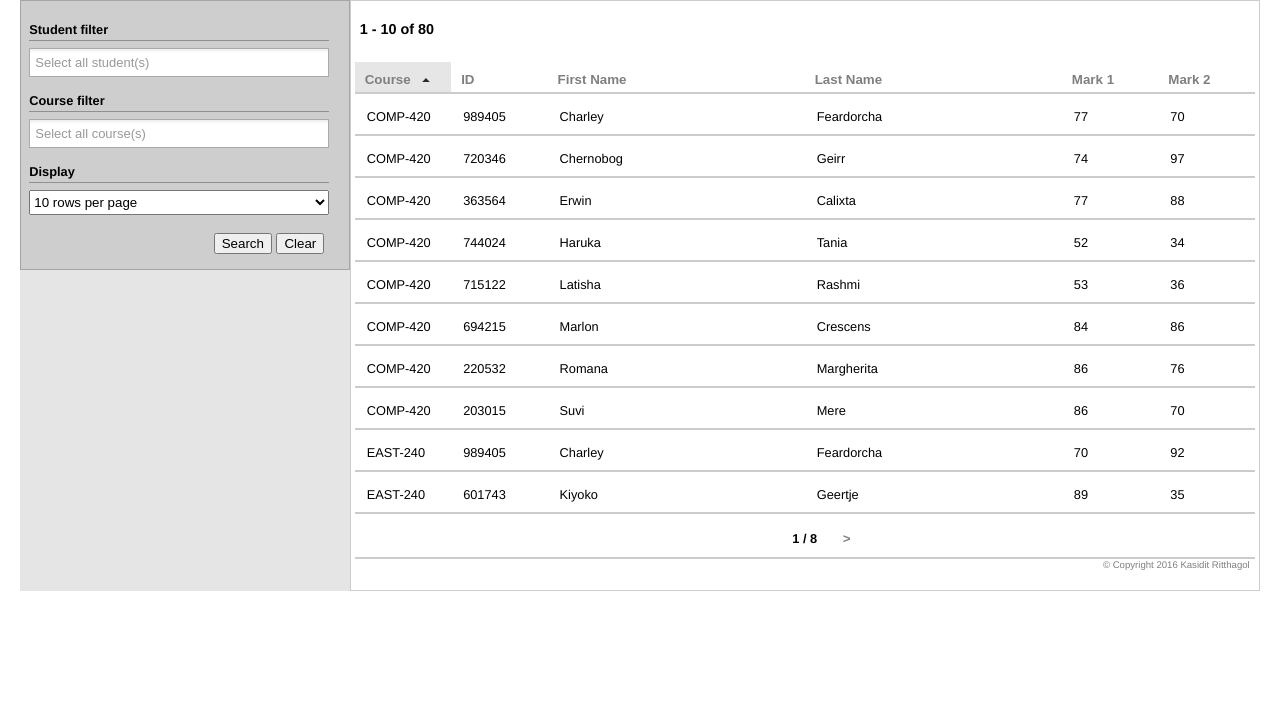
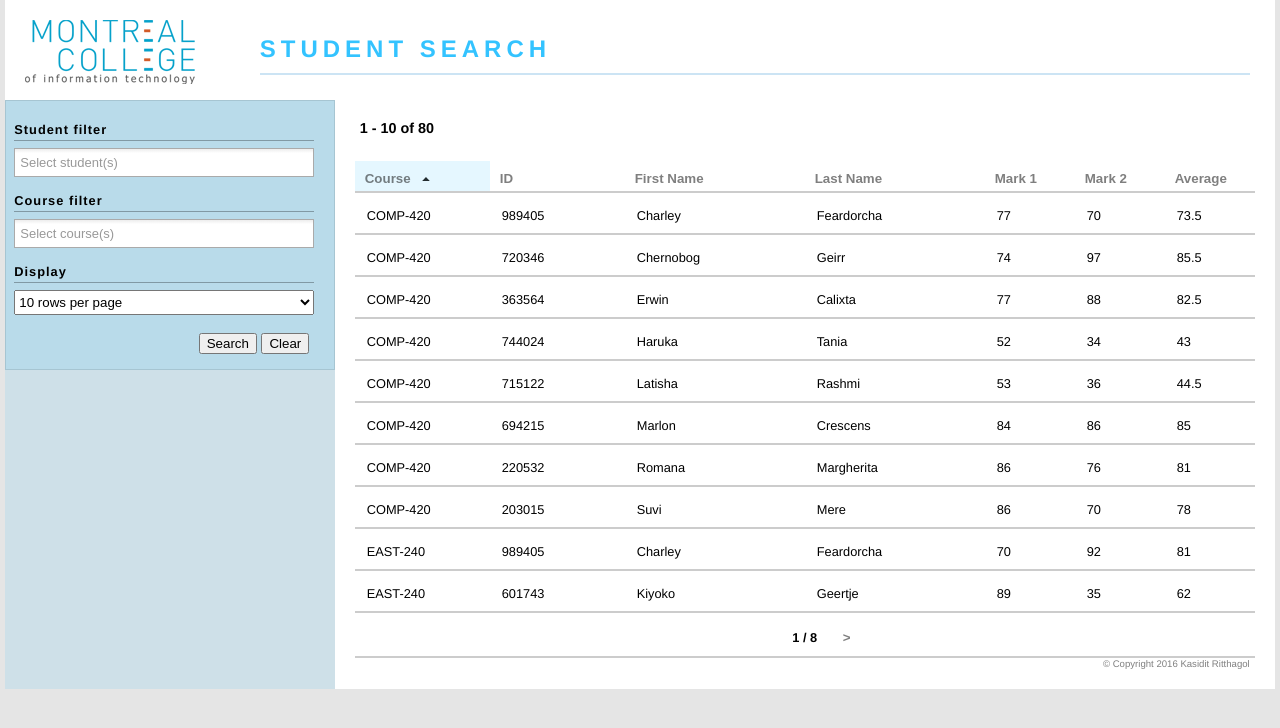
Before and after one commit to kritth/AdmissionWeb, a plain HTML site: page index.html in a window 1280 px wide. Drawn offline with Linux system fonts and the light colour scheme.

Commit message:
Update styling, layout, and fix #3
- Decorate the page layout
- Add average column
- Fix issue #3

```diff
--- a/index.html
+++ b/index.html
@@ -7,17 +7,25 @@
 	</head>
 	<body>
 		<div id="page-layout">
+			<!-- Logo on the top -->
+			<div id="pageLogo">
+				<img src="images/logo_mc_web.png" class="default-position">
+				<div id="pageTitle" class="default-position">
+					<span>STUDENT SEARCH</span>
+				</div>
+			</div>
+
 			<!-- Search panel on the left -->
 			<div id="searchPanel">
 				<div class="default-position">
 					<label for="student-list" class="default-position">Student filter</label>
-					<select data-placeholder="Select all student(s)" id="student-list" class="chosen-select multi-box default-position" multiple tabindex="2">
+					<select data-placeholder="Select student(s)" id="student-list" class="chosen-select multi-box default-position" multiple tabindex="2">
 						<option value=""></option>
 					</select>
 				</div>
 				<div class="default-position">
 					<label for="course-list" class="default-position">Course filter</label>
-					<select data-placeholder="Select all course(s)" id="course-list" class="chosen-select multi-box default-position" multiple tabindex="2">
+					<select data-placeholder="Select course(s)" id="course-list" class="chosen-select multi-box default-position" multiple tabindex="2">
 						<option value=""></option>
 					</select>
 				</div>
@@ -88,13 +96,20 @@
 									<img src="images/desc.gif" class="arrowDesc">
 								</div>
 							</th>
+							<th id="col6Header" class="colMark">
+								<button id="maHeader" class="rowHeader" onclick="search(6)">Average</button>
+								<div class="sortDirection col6">
+									<img src="images/asc.gif" class="arrowAsc">
+									<img src="images/desc.gif" class="arrowDesc">
+								</div>
+							</th>
 						</tr>
 					</thead>
 					<tbody>
 					</tbody>
 					<tfoot>
 						<tr>
-							<td colspan="6">
+							<td colspan="7">
 								<div id="table-footer">
 									<button id="prevBtn" onclick="prevPage()"><</button>
 									<span id="page-indicator">0 / 0</span>
--- a/scripts/functions.js
+++ b/scripts/functions.js
@@ -37,6 +37,7 @@ function insertRow(cid, sid, fn, ln, m1, m2) {
 				'<td><div class="regular">' + ln + '</div></td>' +
 				'<td><div class="regular">' + m1 + '</div></td>' +
 				'<td><div class="regular">' + m2 + '</div></td>' +
+				'<td><div class="regular">' + ((m1 + m2) / 2) + '</div></td>' +
 			'</tr>';
 }
 
@@ -46,7 +47,7 @@ var maxRow = 10;
 var curPage = 0;
 var currentSortOrder = -1;
 var sortDirection = 1;
-var rowHeaders = [$('#cidHeader'), $('#sidHeader'), $('#fnHeader'), $('#lnHeader'), $('#m1Header'), $('#m2Header')];
+var rowHeaders = [$('#cidHeader'), $('#sidHeader'), $('#fnHeader'), $('#lnHeader'), $('#m1Header'), $('#m2Header'), $('#maHeader')];
 var prevBtn = $('#prevBtn');
 var nextBtn = $('#nextBtn');
 
@@ -112,12 +113,6 @@ function nextPage() {
 	toPage(curPage);
 }
 
-// Search from using search button
-function clickSearch() {
-	curPage = 0;
-	search(0);
-}
-
 // Variables for arrows
 var arrowAry = [];
 var ARROW_ASC = 0;
@@ -133,6 +128,7 @@ function setArrowVisibility(prevSortOrder, sortOrder, sortDirection) {
 		arrowAry.push([$('.sortDirection.col3 .arrowAsc'), $('.sortDirection.col3 .arrowDesc')]);
 		arrowAry.push([$('.sortDirection.col4 .arrowAsc'), $('.sortDirection.col4 .arrowDesc')]);
 		arrowAry.push([$('.sortDirection.col5 .arrowAsc'), $('.sortDirection.col5 .arrowDesc')]);
+		arrowAry.push([$('.sortDirection.col6 .arrowAsc'), $('.sortDirection.col6 .arrowDesc')]);
 	}
 
 	// Set visibility for old order
@@ -261,8 +257,30 @@ function sortAry(aryToSory, sortOrder) {
 						: compareFn;
 			});
 			break;
+		case 6:				//sortOrder 6: Course ID > Average > First name
+			aryToSort.sort(function(a, b) {
+				var aFN = data.Students[a.sid].firstName;
+				var bFN = data.Students[b.sid].firstName;
+				var aAvg = (a.mark1 + a.mark2) / 2;
+				var bAvg = (b.mark1 + b.mark2) / 2;
+
+				var compareCid = (a.cid.localeCompare(b.cid)) * sortDirection;
+				var compareAvg = (aAvg - bAvg) * sortDirection;
+				var compareFn = (aFN.localeCompare(bFN)) * sortDirection;
+				return a.cid != b.cid ? compareCid
+						: aAvg != bAvg ? compareAvg
+						: compareFn;
+			});
+			break;
 		default: break;
 	}
+}
+
+// Search from using search button
+function clickSearch() {
+	curPage = 0;
+	if (currentSortOrder == 0) currentSortOrder = -1;
+	search(0);
 }
 
 /*
@@ -274,6 +292,7 @@ function sortAry(aryToSory, sortOrder) {
 	sortOrder 3: Last name > First name > Course ID
 	sortOrder 4: Course ID > Mark 1 > First name
 	sortOrder 5: Course ID > Mark 2 > First name
+	sortOrder 6: Course ID > Average > First name
  */
 function search(sortOrder) {
 	// initiate
--- a/styles/main.css
+++ b/styles/main.css
@@ -1,5 +1,6 @@
 body {
 	font-family: Helvetica, Arial;
+	background-color: rgba(0, 0, 0, 0.1);
 	padding: 0;
 	margin: 0;
 }
@@ -17,12 +18,37 @@ body {
 #page-layout {
 	margin: 0 auto;
 	width: -webkit-fit-content;
-	background-color: rgba(0, 0, 0, 0.1);
+	background-color: rgba(0, 180, 255, 0.1);
+}
+
+#pageLogo {
+	width: 100%;
+	height: 100px;
+	background-color: white;
+}
+
+#pageLogo img {
+	padding: 20px;
+}
+
+#pageTitle {
+	vertical-align: top;
+	margin-top: 35px;
+	margin-left: 40px;
+	border-bottom: 2px solid rgba(0, 120, 200, 0.2);
+	width: 990px;
+	padding-bottom: 10px;
+}
+
+#pageTitle span {
+	font-size: 150%;
+	font-weight: 600;
+	color: rgba(0, 180, 255, 0.8);
+	letter-spacing: 5px;
 }
 
 #searchPanel,
 #resultPanel {
-	border: 1px solid rgba(0, 0, 0, 0.2);
 	display: inline-block;
 	vertical-align: top;
 }
@@ -34,7 +60,8 @@ body {
 	padding-bottom: 5px;
 	width: 320px;
 	height: auto;
-	background-color: rgba(0, 0, 0, 0.1);
+	background-color: rgba(0, 180, 255, 0.1);
+	border: 1px solid rgba(0, 0, 0, 0.1);
 }
 
 #searchPanel label {
@@ -45,6 +72,7 @@ body {
 	font-size: 80%;
 	font-weight: 600;
 	width: 300px;
+	letter-spacing: 1px;
 }
 
 #student-list,
@@ -70,8 +98,8 @@ body {
 /* Result panel */
 #resultPanel {
 	width: 900px;
-	padding-left: 4px;
-	padding-right: 4px;
+	padding-left: 20px;
+	padding-right: 20px;
 	margin-left: -5px;
 	background-color: white;
 }
@@ -89,6 +117,7 @@ body {
 	-webkit-user-select: none;
 }
 
+/* Row Header */
 .colID,
 .colName,
 .colMark {
@@ -100,11 +129,11 @@ body {
 }
 
 .colName {
-	width: 40%;
+	width: 20%;
 }
 
 .colMark {
-	width: 15%;
+	width: 10%;
 }
 
 .rowHeader {
@@ -133,7 +162,7 @@ body {
 }
 
 .rowHeaderActive {
-	-webkit-filter: invert(10%);
+	background-color: rgba(0, 180, 255, 0.1);
 }
 
 #resultTable td, th {
@@ -154,6 +183,7 @@ body {
 	cursor: context-menu;
 }
 
+/* For row header arrow */
 .sortDirection {
 	position: absolute;
 	margin-top: -14px;
@@ -186,6 +216,10 @@ body {
 .sortDirection.col4,
 .sortDirection.col5 {
 	margin-left: 55px;
+}
+
+.sortDirection.col6 {
+	margin-left: 60px;
 }
 
 .regular,
```
Also changed, not shown: images/logo_mc_web.png (added).
